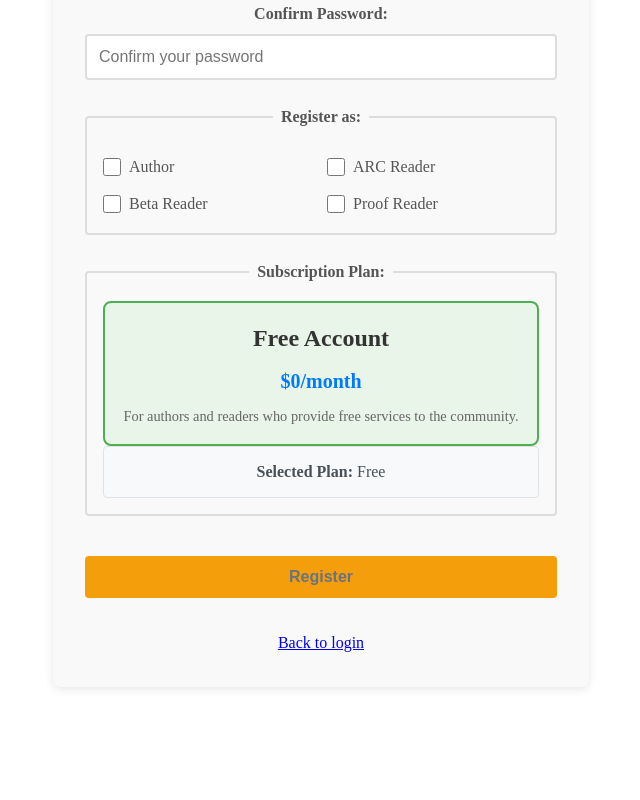
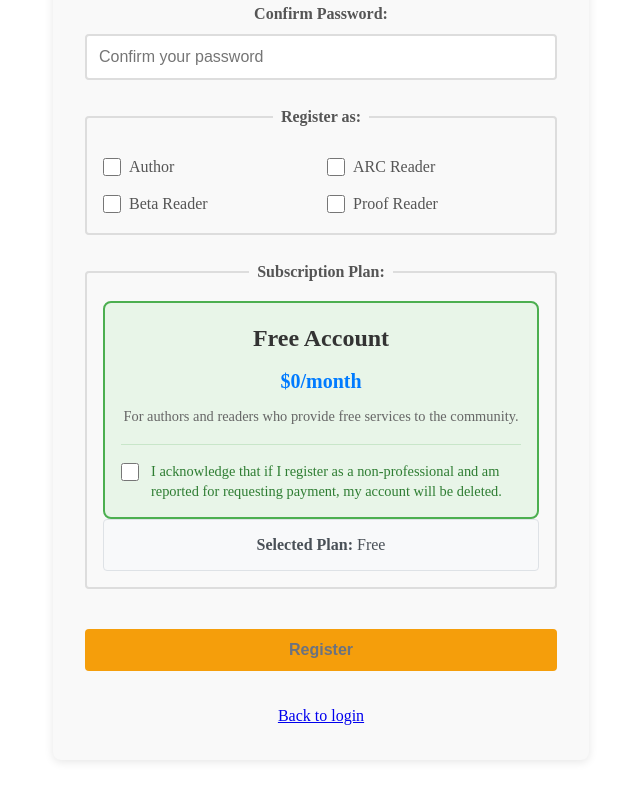
Before and after one commit to MiTOBrien/eds, a Vue app: page /register in a window 1280 px wide. Shown: the part 557-1357 px from the top of the page, without its empty margins (319-959 px from the left). Before the commit the page ends 1308 px from the top, so only its background shows below. Built offline with nearby package versions, Linux system fonts and the light colour scheme.

Commit message:
Updates the acknowledgement for profile and registration pages

```diff
--- a/src/views/ProfileView.vue
+++ b/src/views/ProfileView.vue
@@ -97,7 +97,7 @@ onMounted(() => {
         <!-- Roles Section -->
         <section class="form-section">
           <fieldset class="roles-fieldset">
-            <legend>Register as:</legend>
+            <legend>Update Roles:</legend>
 
             <div class="roles-container">
               <div class="roles-grid">
@@ -134,60 +134,6 @@ onMounted(() => {
                     v-model="selectedRoles"
                   />
                   <label for="proofreader">Proof Reader</label>
-                </div>
-              </div>
-
-              <div v-if="isReaderRole" class="professional-section">
-                <div class="info-box">
-                  <p>
-                    <strong>Note:</strong> Non-professional ARC/Beta/Proof readers are listed for
-                    free.
-                  </p>
-                  <p>
-                    For the purposes of this website, you are a professional if you charge for your
-                    services.
-                  </p>
-                </div>
-
-                <div class="professional-options">
-                  <h4>Are you a Professional?</h4>
-                  <div class="radio-group">
-                    <div class="radio-option">
-                      <input
-                        type="radio"
-                        id="yes"
-                        name="professional"
-                        value="true"
-                        v-model="userStore.professional"
-                      />
-                      <label for="yes">Yes</label>
-                    </div>
-                    <div class="radio-option">
-                      <input
-                        type="radio"
-                        id="no"
-                        name="professional"
-                        value="false"
-                        v-model="userStore.professional"
-                      />
-                      <label for="no">No</label>
-                    </div>
-                  </div>
-                </div>
-
-                <div class="acknowledgement">
-                  <div class="checkbox-wrapper">
-                    <input
-                      type="checkbox"
-                      id="acknowledgement"
-                      name="acknowledgement"
-                      value="agree"
-                    />
-                    <label for="acknowledgement">
-                      I acknowledge that if I register as a non-professional and am reported for
-                      requesting payment, my account will be deleted.
-                    </label>
-                  </div>
                 </div>
               </div>
             </div>
--- a/src/views/RegistrationView.vue
+++ b/src/views/RegistrationView.vue
@@ -10,13 +10,14 @@ const confirmPassword = ref('')
 const selectedRoles = ref([])
 const chargesForServices = ref(false)
 const subscriptionPlan = ref('monthly') // 'monthly' or 'annual'
+const freePlanAcknowledgment = ref(false) // New reactive ref for acknowledgment
 const router = useRouter()
 const userStore = useUserStore()
 
 // Computed property to determine if user needs paid subscription
 const needsPaidSubscription = computed(() => {
   const paidRoles = ['arcreader', 'betareader', 'proofreader']
-  const hasPaidRole = selectedRoles.value.some(role => paidRoles.includes(role))
+  const hasPaidRole = selectedRoles.value.some((role) => paidRoles.includes(role))
   return hasPaidRole && chargesForServices.value
 })
 
@@ -43,6 +44,12 @@ const register = async () => {
 
   if (selectedRoles.value.length === 0) {
     alert('Please select at least one role')
+    return
+  }
+
+  // Check free plan acknowledgment when applicable
+  if (!needsPaidSubscription.value && !freePlanAcknowledgment.value) {
+    alert('Please acknowledge the free plan terms')
     return
   }
 
@@ -151,12 +158,22 @@ const register = async () => {
         </div>
 
         <!-- Service Pricing Question -->
-        <div class="form-group" v-if="selectedRoles.some(role => ['arcreader', 'betareader', 'proofreader'].includes(role))">
+        <div
+          class="form-group"
+          v-if="
+            selectedRoles.some((role) => ['arcreader', 'betareader', 'proofreader'].includes(role))
+          "
+        >
           <fieldset class="service-pricing-fieldset">
             <legend>Do you charge authors for your services?</legend>
             <div class="pricing-options">
               <div class="pricing-option">
-                <input type="radio" id="free-services" :value="false" v-model="chargesForServices" />
+                <input
+                  type="radio"
+                  id="free-services"
+                  :value="false"
+                  v-model="chargesForServices"
+                />
                 <label for="free-services">No, I provide free services</label>
               </div>
               <div class="pricing-option">
@@ -181,17 +198,39 @@ const register = async () => {
                   For authors and readers who provide free services to the community.
                 </p>
               </div>
+
+              <!-- Free Plan Acknowledgment -->
+              <div class="acknowledgment-wrapper">
+                <div class="checkbox-wrapper">
+                  <input
+                    type="checkbox"
+                    id="free-plan-acknowledgment"
+                    v-model="freePlanAcknowledgment"
+                    required
+                  />
+                  <label for="free-plan-acknowledgment">
+                    I acknowledge that if I register as a non-professional and am reported for
+                    requesting payment, my account will be deleted.
+                  </label>
+                </div>
+              </div>
             </div>
 
             <!-- Paid Account Options -->
             <div v-else class="subscription-options">
               <p class="subscription-note">
-                Since you charge for your services, a paid subscription is required to access our platform.
+                Since you charge for your services, a paid subscription is required to access our
+                platform.
               </p>
 
               <div class="plan-options">
                 <div class="plan-option" :class="{ active: subscriptionPlan === 'monthly' }">
-                  <input type="radio" id="monthly-plan" value="monthly" v-model="subscriptionPlan" />
+                  <input
+                    type="radio"
+                    id="monthly-plan"
+                    value="monthly"
+                    v-model="subscriptionPlan"
+                  />
                   <label for="monthly-plan" class="plan-label">
                     <div class="plan-details">
                       <h3>Monthly Plan</h3>
@@ -368,6 +407,37 @@ main {
   color: #555;
 }
 
+/* Free Plan Acknowledgment Styles */
+.acknowledgment-wrapper {
+  margin-top: 1rem;
+  padding-top: 1rem;
+  border-top: 1px solid #c8e6c9;
+}
+
+.checkbox-wrapper {
+  display: flex;
+  align-items: flex-start;
+  gap: 0.75rem;
+  text-align: left;
+}
+
+.checkbox-wrapper input[type='checkbox'] {
+  width: 18px;
+  height: 18px;
+  accent-color: #4caf50;
+  margin-top: 2px;
+  flex-shrink: 0;
+}
+
+.checkbox-wrapper label {
+  font-size: 0.9rem;
+  line-height: 1.4;
+  color: #2e7d32;
+  font-weight: 500;
+  cursor: pointer;
+  margin: 0;
+}
+
 .subscription-note {
   background: #fff3cd;
   border: 1px solid #ffeaa7;
```
